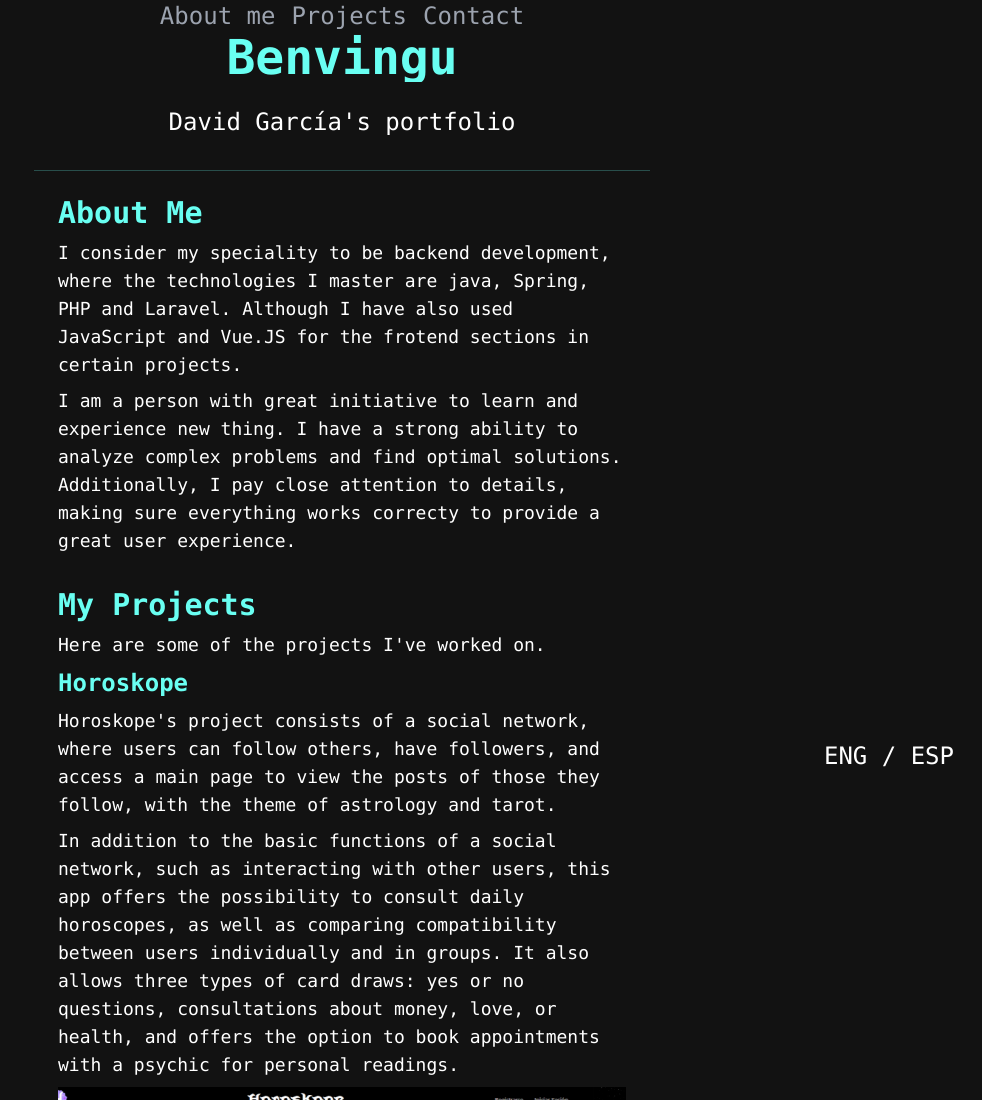
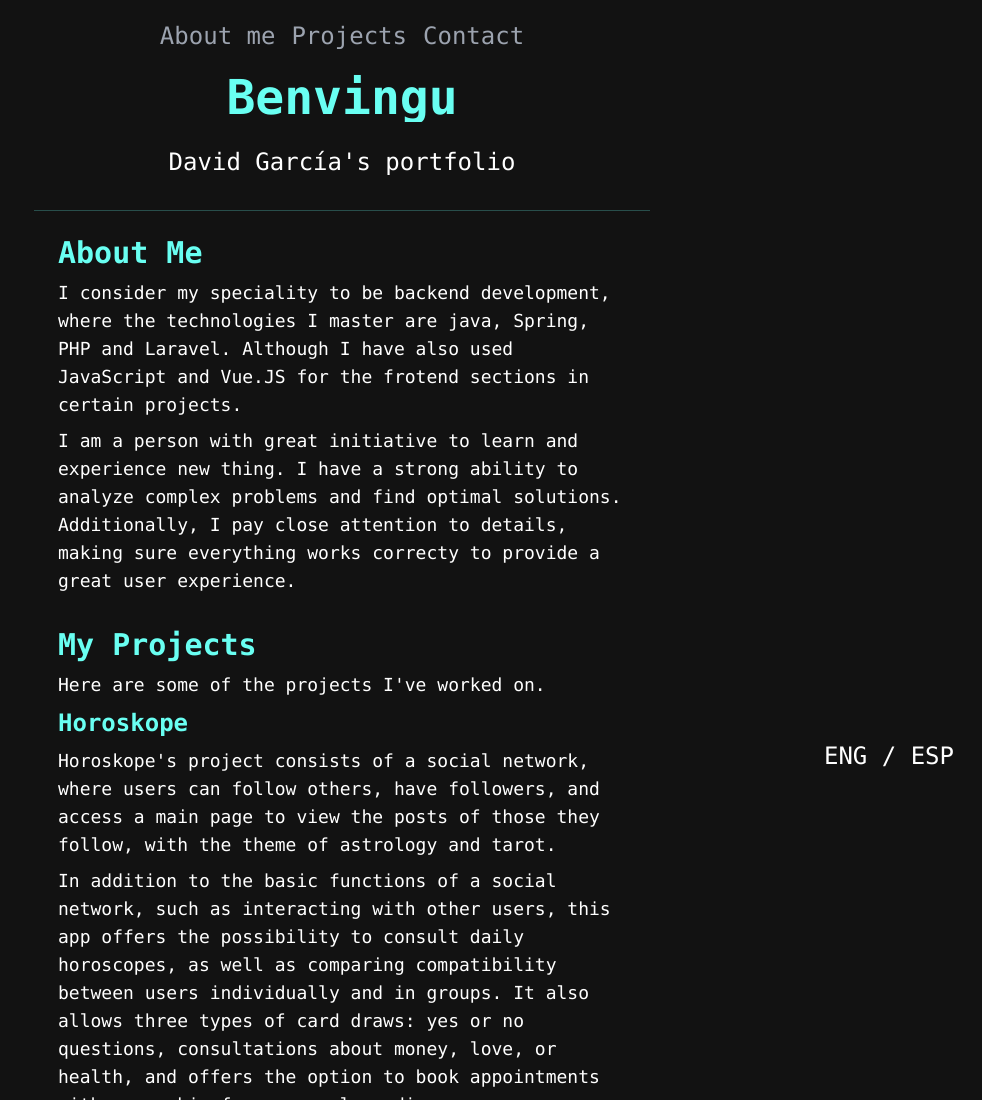
Before and after one commit to dgarciagonz/dgarciagonz.github.io, a website: page index.html in a window 1280 px wide. Shown: the top 1100 px of the page, without its empty margins (298-1280 px from the left). Drawn offline with nearby package versions, Linux system fonts and the light colour scheme.

Commit message:
Add files via upload

```diff
--- a/index.html
+++ b/index.html
@@ -27,7 +27,7 @@
           </li>
         </ul>
       </nav>
-      <div id="welcome-banner" class="text-center text-[#69FFF2] text-5xl font-bold mb-4">Welcome</div>
+      <div id="welcome-banner" class="text-center text-[#69FFF2] text-5xl font-bold mb-4 mt-10">Welcome</div>
       <p class="mt-2 text-center">David García's portfolio</p>
       <button id="toggle-language" class="mt-4 p-2  text-white rounded">ENG / ESP</button>
     </header>
--- a/styles.css
+++ b/styles.css
@@ -27,6 +27,7 @@
     top:0;
     right: 0;
     z-index: 999;
+    padding: 20px;
 }
 
 section {
```
